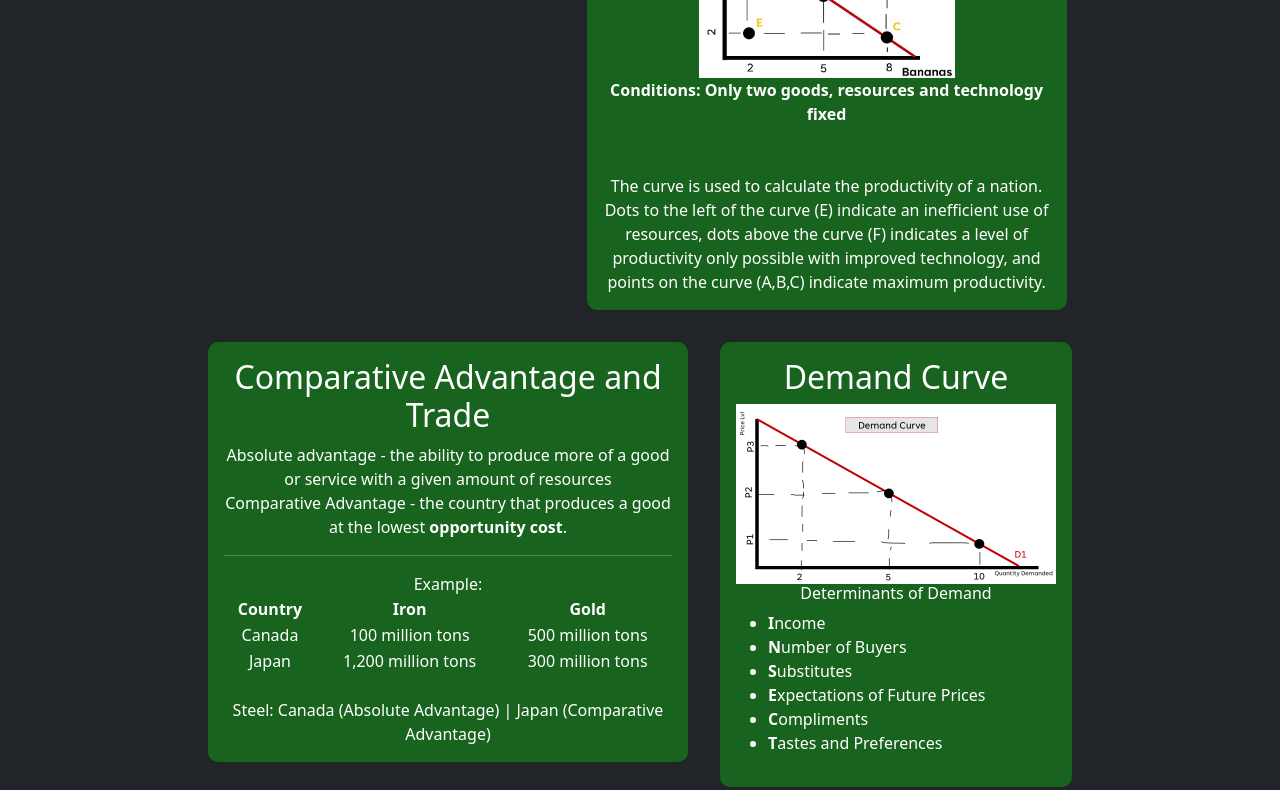
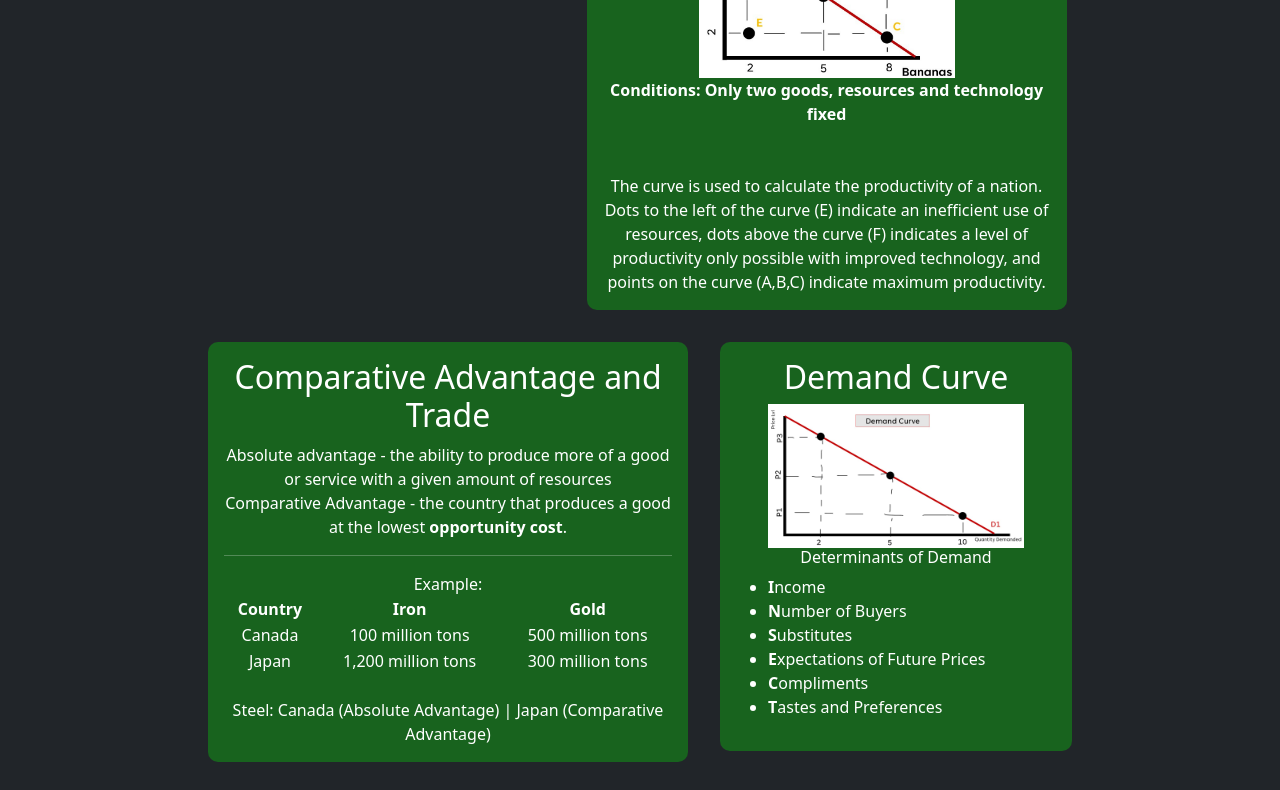
Before and after one commit to SebastianJeanF/AP-Macro-Final, a plain HTML site: page index.html in a window 1280 px wide. Shown: the part 410-1200 px from the top of the page. Drawn offline with nearby package versions, Linux system fonts and the light colour scheme.

Commit message:
third commit

```diff
--- a/src/index.css
+++ b/src/index.css
@@ -1,7 +1,8 @@
 main {
 	display: flex;
 	justify-content: center;
-	max-width: 100%;
+	max-width: 80vw;
+	margin: auto;
 	flex-wrap: wrap;
 	align-items: flex-start;
 	align-content: center;
@@ -41,7 +42,9 @@ body {
 	flex-flow: column wrap;
 	justify-content: center;
 }
-
+h1 {
+	text-align: center;
+}
 header {
 	padding: 1rem;
 	display: flex;
@@ -73,6 +76,10 @@ header {
 	margin: auto;
 	max-width: 25rem;
 }
+img {
+	width: 80%;
+	margin: auto;
+}
 #FOREXChange img {
 	margin: auto;
 	max-width: 15rem;
```
